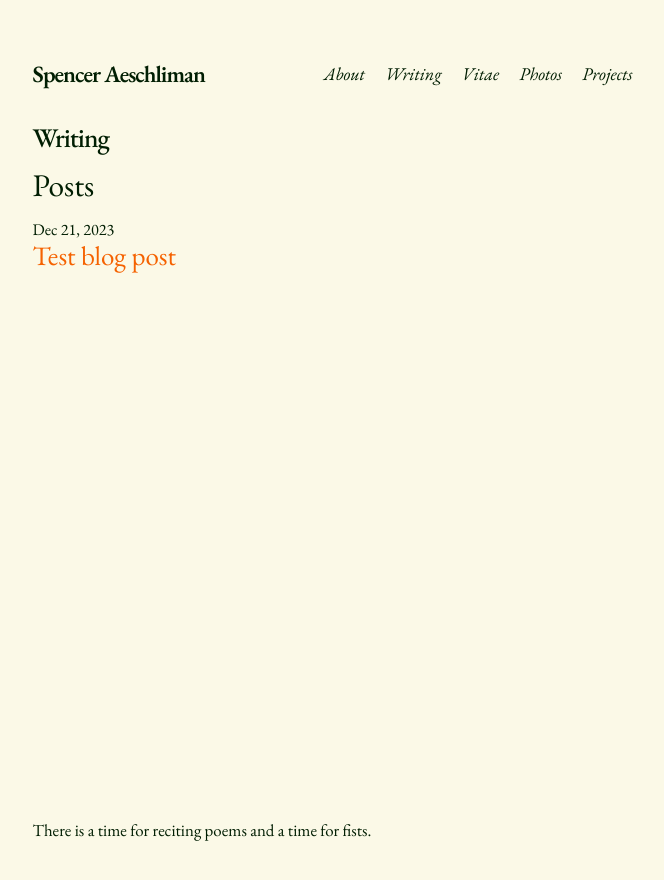
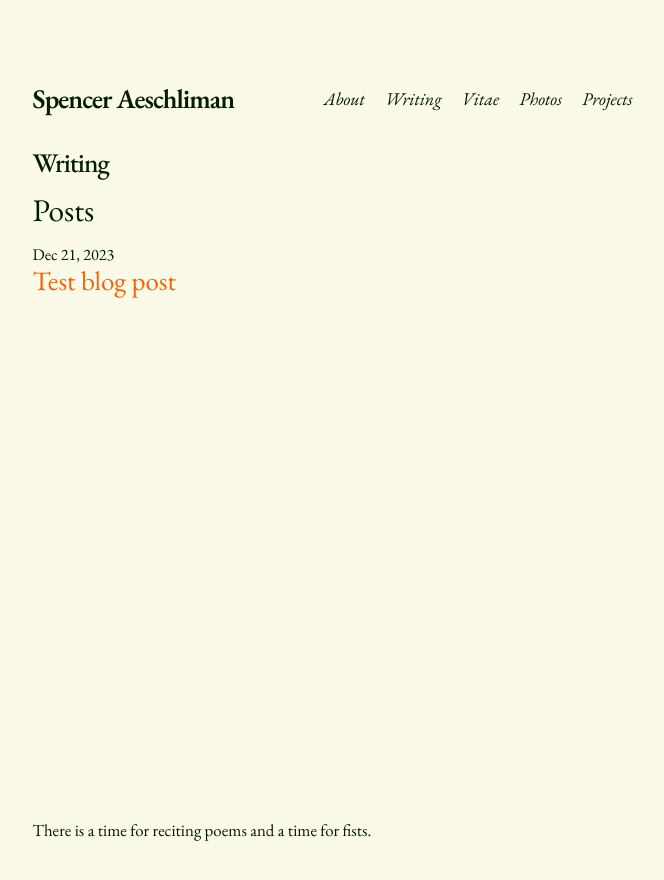
Before and after one commit to s-aeschliman/s-aeschliman.github.io, a Jekyll site: the page built from docs/blog.md, in a window 1280 px wide. Shown: the top 880 px of the page, without its empty margins (279-943 px from the left). Built offline with Jekyll 4.4.1, drawn with Linux system fonts in a browser that asks for light colours; some web fonts are replaced.

Commit message:
pc more header spacing, title size

```diff
--- a/docs/_sass/minima/_layout.scss
+++ b/docs/_sass/minima/_layout.scss
@@ -12,7 +12,7 @@
  * Site header
  */
 .site-header {
-  border-top: 50px solid $background-color;
+  border-top: 75px solid $background-color;
   border-bottom: 25px solid $background-color;
   min-height: $spacing-unit * 1.5; /*1.865 */
   background-color: $background-color;
@@ -24,7 +24,7 @@
 }
 
 .site-title {
-  @include relative-font-size(1.3);
+  @include relative-font-size(1.5);
   //font-family: MedievalSharp, serif;
   font-weight: 300;
   line-height: $base-line-height * $base-font-size * 2.25;
```
